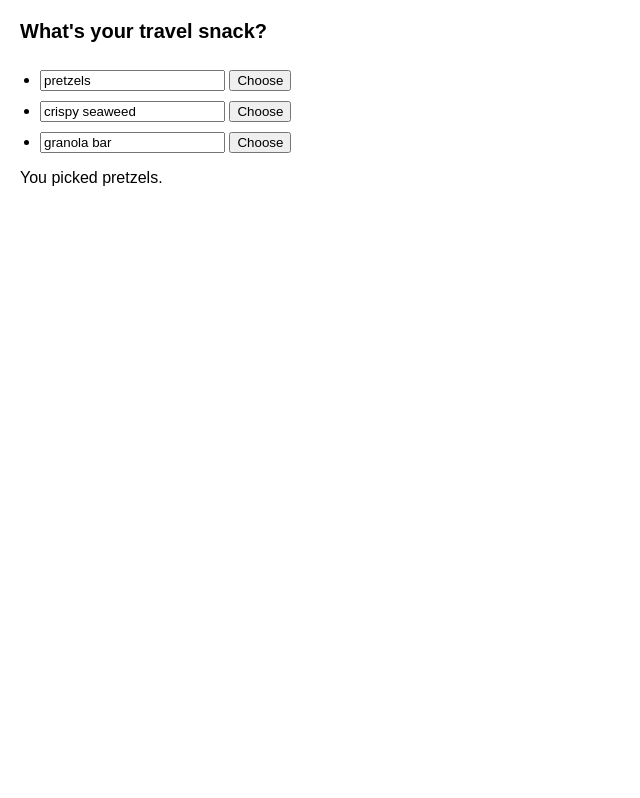
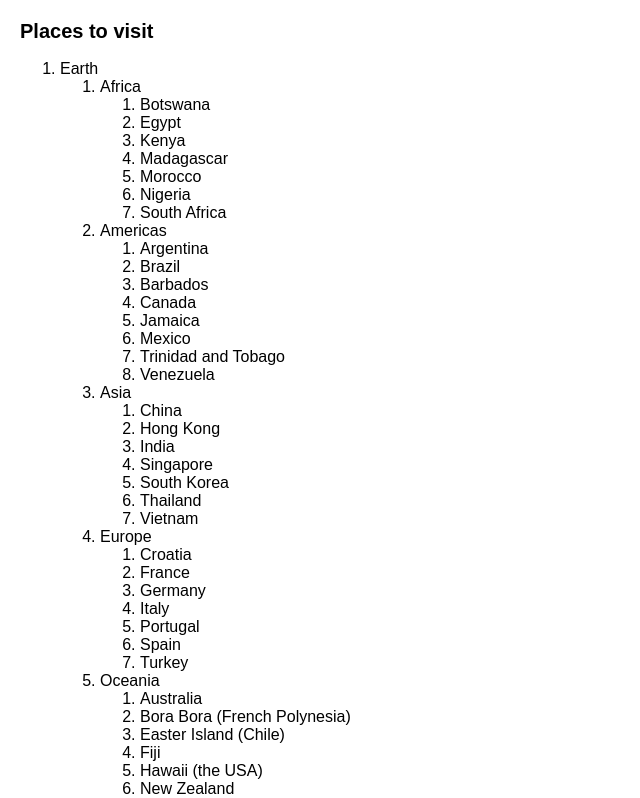
Before and after one commit to syureu/solid-octo-rotary-phone, a React (Create React App) app in the folder 4. Managing State/2. Choosing the state structure/src/: page / in a window 1280 px wide. Shown: the top 798 px of the page, without its empty margins (0-640 px from the left). Built offline with nearby package versions, Linux system fonts and the light colour scheme.

Commit message:
Choosing the state structure
WIP

```diff
--- a/4. Managing State/2. Choosing the state structure/src/App.js
+++ b/4. Managing State/2. Choosing the state structure/src/App.js
@@ -1,57 +1,35 @@
 import React from "react";
 
 import { useState } from "react";
+import { initialTravelPlan } from "./places.js";
 
-const initialItems = [
-  { title: "pretzels", id: 0 },
-  { title: "crispy seaweed", id: 1 },
-  { title: "granola bar", id: 2 },
-];
+function PlaceTree({ place }) {
+  const childPlaces = place.childPlaces;
+  return (
+    <li>
+      {place.title}
+      {childPlaces.length > 0 && (
+        <ol>
+          {childPlaces.map((place) => (
+            <PlaceTree key={place.id} place={place} />
+          ))}
+        </ol>
+      )}
+    </li>
+  );
+}
 
-export default function Menu() {
-  const [items, setItems] = useState(initialItems);
-  const [selectedId, setSelectedId] = useState(0);
-
-  const selectedItem = items.find((item) => item.id === selectedId);
-
-  function handleItemChange(id, e) {
-    setItems(
-      items.map((item) => {
-        if (item.id === id) {
-          return {
-            ...item,
-            title: e.target.value,
-          };
-        } else {
-          return item;
-        }
-      })
-    );
-  }
-
+export default function TravelPlan() {
+  const [plan, setPlan] = useState(initialTravelPlan);
+  const planets = plan.childPlaces;
   return (
     <React.Fragment>
-      <h2>What's your travel snack?</h2>
-      <ul>
-        {items.map((item, index) => (
-          <li key={item.id}>
-            <input
-              value={item.title}
-              onChange={(e) => {
-                handleItemChange(item.id, e);
-              }}
-            />{" "}
-            <button
-              onClick={() => {
-                setSelectedId(item.id);
-              }}
-            >
-              Choose
-            </button>
-          </li>
+      <h2>Places to visit</h2>
+      <ol>
+        {planets.map((place) => (
+          <PlaceTree key={place.id} place={place} />
         ))}
-      </ul>
-      <p>You picked {selectedItem.title}.</p>
+      </ol>
     </React.Fragment>
   );
 }
--- /dev/null
+++ b/4. Managing State/2. Choosing the state structure/src/places.js
@@ -0,0 +1,259 @@
+export const initialTravelPlan = {
+  id: 0,
+  title: "(Root)",
+  childPlaces: [
+    {
+      id: 1,
+      title: "Earth",
+      childPlaces: [
+        {
+          id: 2,
+          title: "Africa",
+          childPlaces: [
+            {
+              id: 3,
+              title: "Botswana",
+              childPlaces: [],
+            },
+            {
+              id: 4,
+              title: "Egypt",
+              childPlaces: [],
+            },
+            {
+              id: 5,
+              title: "Kenya",
+              childPlaces: [],
+            },
+            {
+              id: 6,
+              title: "Madagascar",
+              childPlaces: [],
+            },
+            {
+              id: 7,
+              title: "Morocco",
+              childPlaces: [],
+            },
+            {
+              id: 8,
+              title: "Nigeria",
+              childPlaces: [],
+            },
+            {
+              id: 9,
+              title: "South Africa",
+              childPlaces: [],
+            },
+          ],
+        },
+        {
+          id: 10,
+          title: "Americas",
+          childPlaces: [
+            {
+              id: 11,
+              title: "Argentina",
+              childPlaces: [],
+            },
+            {
+              id: 12,
+              title: "Brazil",
+              childPlaces: [],
+            },
+            {
+              id: 13,
+              title: "Barbados",
+              childPlaces: [],
+            },
+            {
+              id: 14,
+              title: "Canada",
+              childPlaces: [],
+            },
+            {
+              id: 15,
+              title: "Jamaica",
+              childPlaces: [],
+            },
+            {
+              id: 16,
+              title: "Mexico",
+              childPlaces: [],
+            },
+            {
+              id: 17,
+              title: "Trinidad and Tobago",
+              childPlaces: [],
+            },
+            {
+              id: 18,
+              title: "Venezuela",
+              childPlaces: [],
+            },
+          ],
+        },
+        {
+          id: 19,
+          title: "Asia",
+          childPlaces: [
+            {
+              id: 20,
+              title: "China",
+              childPlaces: [],
+            },
+            {
+              id: 21,
+              title: "Hong Kong",
+              childPlaces: [],
+            },
+            {
+              id: 22,
+              title: "India",
+              childPlaces: [],
+            },
+            {
+              id: 23,
+              title: "Singapore",
+              childPlaces: [],
+            },
+            {
+              id: 24,
+              title: "South Korea",
+              childPlaces: [],
+            },
+            {
+              id: 25,
+              title: "Thailand",
+              childPlaces: [],
+            },
+            {
+              id: 26,
+              title: "Vietnam",
+              childPlaces: [],
+            },
+          ],
+        },
+        {
+          id: 27,
+          title: "Europe",
+          childPlaces: [
+            {
+              id: 28,
+              title: "Croatia",
+              childPlaces: [],
+            },
+            {
+              id: 29,
+              title: "France",
+              childPlaces: [],
+            },
+            {
+              id: 30,
+              title: "Germany",
+              childPlaces: [],
+            },
+            {
+              id: 31,
+              title: "Italy",
+              childPlaces: [],
+            },
+            {
+              id: 32,
+              title: "Portugal",
+              childPlaces: [],
+            },
+            {
+              id: 33,
+              title: "Spain",
+              childPlaces: [],
+            },
+            {
+              id: 34,
+              title: "Turkey",
+              childPlaces: [],
+            },
+          ],
+        },
+        {
+          id: 35,
+          title: "Oceania",
+          childPlaces: [
+            {
+              id: 36,
+              title: "Australia",
+              childPlaces: [],
+            },
+            {
+              id: 37,
+              title: "Bora Bora (French Polynesia)",
+              childPlaces: [],
+            },
+            {
+              id: 38,
+              title: "Easter Island (Chile)",
+              childPlaces: [],
+            },
+            {
+              id: 39,
+              title: "Fiji",
+              childPlaces: [],
+            },
+            {
+              id: 40,
+              title: "Hawaii (the USA)",
+              childPlaces: [],
+            },
+            {
+              id: 41,
+              title: "New Zealand",
+              childPlaces: [],
+            },
+            {
+              id: 42,
+              title: "Vanuatu",
+              childPlaces: [],
+            },
+          ],
+        },
+      ],
+    },
+    {
+      id: 43,
+      title: "Moon",
+      childPlaces: [
+        {
+          id: 44,
+          title: "Rheita",
+          childPlaces: [],
+        },
+        {
+          id: 45,
+          title: "Piccolomini",
+          childPlaces: [],
+        },
+        {
+          id: 46,
+          title: "Tycho",
+          childPlaces: [],
+        },
+      ],
+    },
+    {
+      id: 47,
+      title: "Mars",
+      childPlaces: [
+        {
+          id: 48,
+          title: "Corn Town",
+          childPlaces: [],
+        },
+        {
+          id: 49,
+          title: "Green Hill",
+          childPlaces: [],
+        },
+      ],
+    },
+  ],
+};
--- a/4. Managing State/2. Choosing the state structure/src/styles.css
+++ b/4. Managing State/2. Choosing the state structure/src/styles.css
@@ -45,5 +45,3 @@ code {
 ul {
   padding-left: 20px;
 }
-
-button { margin-top: 10px; }
```
Also changed, not shown: 1 other file (tests, documents, lock files or other folders).
